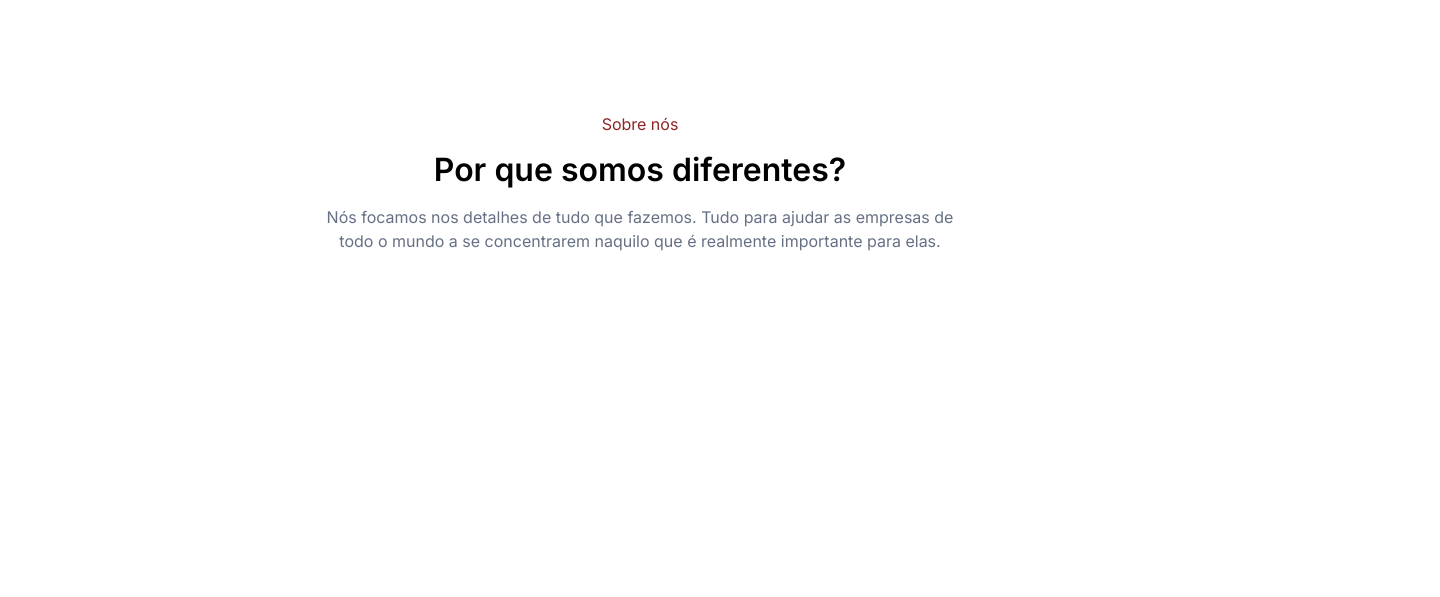
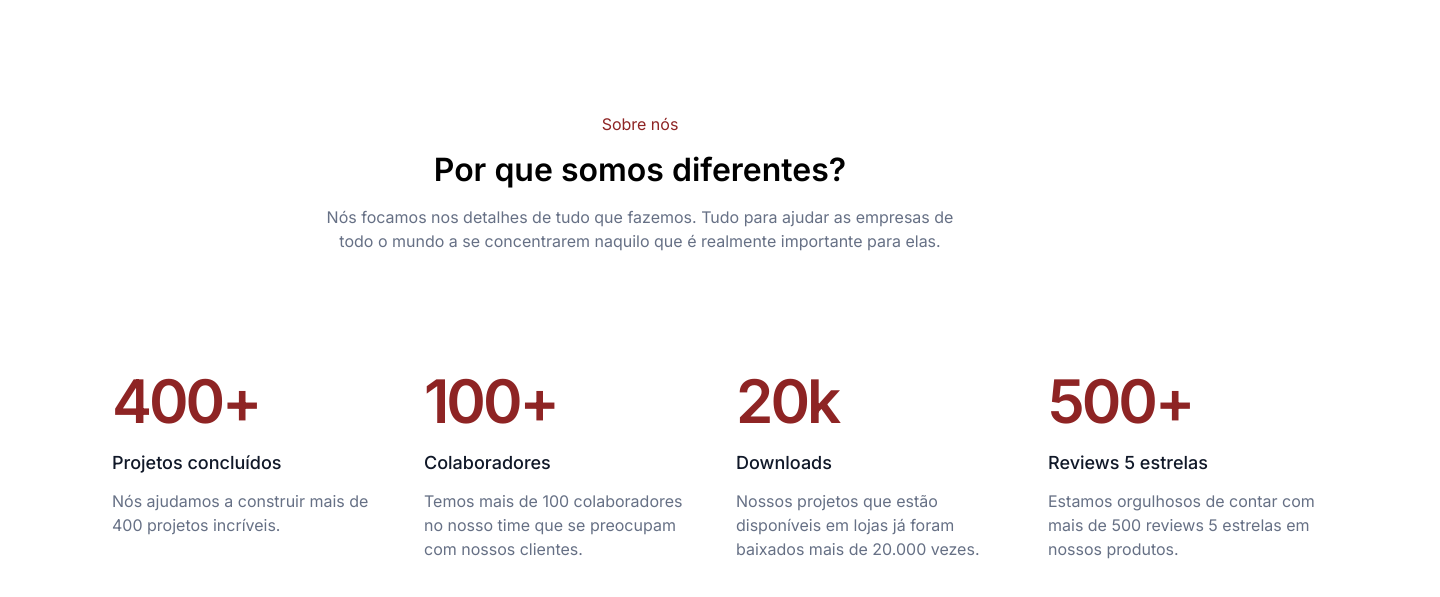
Before and after one commit to emanuella92gomesr/seven-days, a plain HTML site: page OptimusTech/index.html in a window 1280 px wide. Shown: the part 73-670 px from the top of the page, 1440 px wide, since content can reach past the window. Drawn offline with Linux system fonts and the light colour scheme.

Commit message:
#7DaysOfCode Dia 3 - Seção de métricas

```diff
--- a/OptimusTech/css/style.css
+++ b/OptimusTech/css/style.css
@@ -70,3 +70,114 @@ button#signUp {
     text-align: center;
     line-height: 1.5rem;
 }
+
+.metrics {
+    display: flex;
+    flex-direction: column;
+    align-items: center;
+    padding: 0px 0px 0px 0px;
+    gap: 64px;
+    width: 1440px;
+    height: 288px;
+    background: #FFF;
+    flex: none;
+    order: 2;
+    align-self: stretch;
+    flex-grow: 0;
+}
+
+.metrics-data-container {
+    display: flex;
+    flex-direction: column;
+    align-items: flex-start;
+    padding: 0px 32px;
+    gap: 64px;
+    width: 1280px;
+    height: 12px;
+    flex: none;
+    order: 0;
+    flex-grow: 0;
+}
+
+.data-container {
+    display: flex;
+    flex-direction: row;
+    align-items: flex-start;
+    padding: 0px;
+    gap: 32px;
+    width: 1216px;
+    height: 192px;
+    flex: none;
+    order: 0;
+    align-self: stretch;
+    flex-grow: 0;
+}
+
+.metric-container {
+    display: flex;
+    flex-direction: column;
+    align-items: flex-start;
+    padding: 0px;
+    gap: 20px;
+    width: 280px;
+    height: 168px;
+    flex: none;
+    order: 0;
+    flex-grow: 1;
+}
+
+.number-text {
+    display: flex;
+    flex-direction: column;
+    align-items: flex-start;
+    padding: 0px;
+    gap: 12px;
+    width: 280px;
+    height: 168px;
+    flex: none;
+    order: 0;
+    align-self: stretch;
+    flex-grow: 0;
+}
+
+.number-text h1 {
+    color: var(--main-color);
+    width: 280px;
+    height: 72px;
+    font-style: normal;
+    font-weight: 600;
+    font-size: 60px;
+    letter-spacing: -0.05em;
+    flex: none;
+    order: 0;
+    align-self: stretch;
+    flex-grow: 0;
+}
+
+.number-text .title {
+    width: 280px;
+    height: 28px;
+    font-style: normal;
+    font-weight: 500;
+    font-size: 18px;
+    line-height: 28px;
+    color: #101828;
+    flex: none;
+    order: 0;
+    align-self: stretch;
+    flex-grow: 0;
+}
+
+.number-text .subtitle {
+    width: 280px;
+    height: 48px;
+    font-style: normal;
+    font-weight: 400;
+    font-size: 16px;
+    line-height: 24px;
+    color: var(--text-color);
+    flex: none;
+    order: 1;
+    align-self: stretch;
+    flex-grow: 0;
+}
--- a/OptimusTech/index.html
+++ b/OptimusTech/index.html
@@ -36,5 +36,41 @@
             mundo a se concentrarem naquilo que é realmente importante para elas.
         </p>
     </section>
+
+    <section class="metrics">
+        <div class="metrics-data-container">
+            <div class="data-container">
+                <div class="metric-container">
+                    <div class="number-text">
+                        <h1>400+</h1>
+                        <h2 class="title">Projetos concluídos</h2>
+                        <h3 class="subtitle">Nós ajudamos a construir mais de 400 projetos incríveis.</h3>
+                    </div>
+                </div>
+
+                <div class="metric-container">
+                    <div class="number-text">
+                        <h1>100+</h1>
+                        <h2 class="title">Colaboradores</h2>
+                        <h3 class="subtitle">Temos mais de 100 colaboradores no nosso time que se preocupam com nossos clientes.</h3>
+                    </div>
+                </div>
+                <div class="metric-container">
+                    <div class="number-text">
+                        <h1>20k</h1>
+                        <h2 class="title">Downloads</h2>
+                        <h3 class="subtitle">Nossos projetos que estão disponíveis em lojas já foram baixados mais de 20.000 vezes.</h3>
+                    </div>
+                </div>
+                <div class="metric-container">
+                    <div class="number-text">
+                        <h1>500+</h1>
+                        <h2 class="title">Reviews 5 estrelas</h2>
+                        <h3 class="subtitle">Estamos orgulhosos de contar com mais de 500 reviews 5 estrelas em nossos produtos.</h3>
+                    </div>
+                </div>
+            </div>
+        </div>
+    </section>
 </body>
 </html>
```
